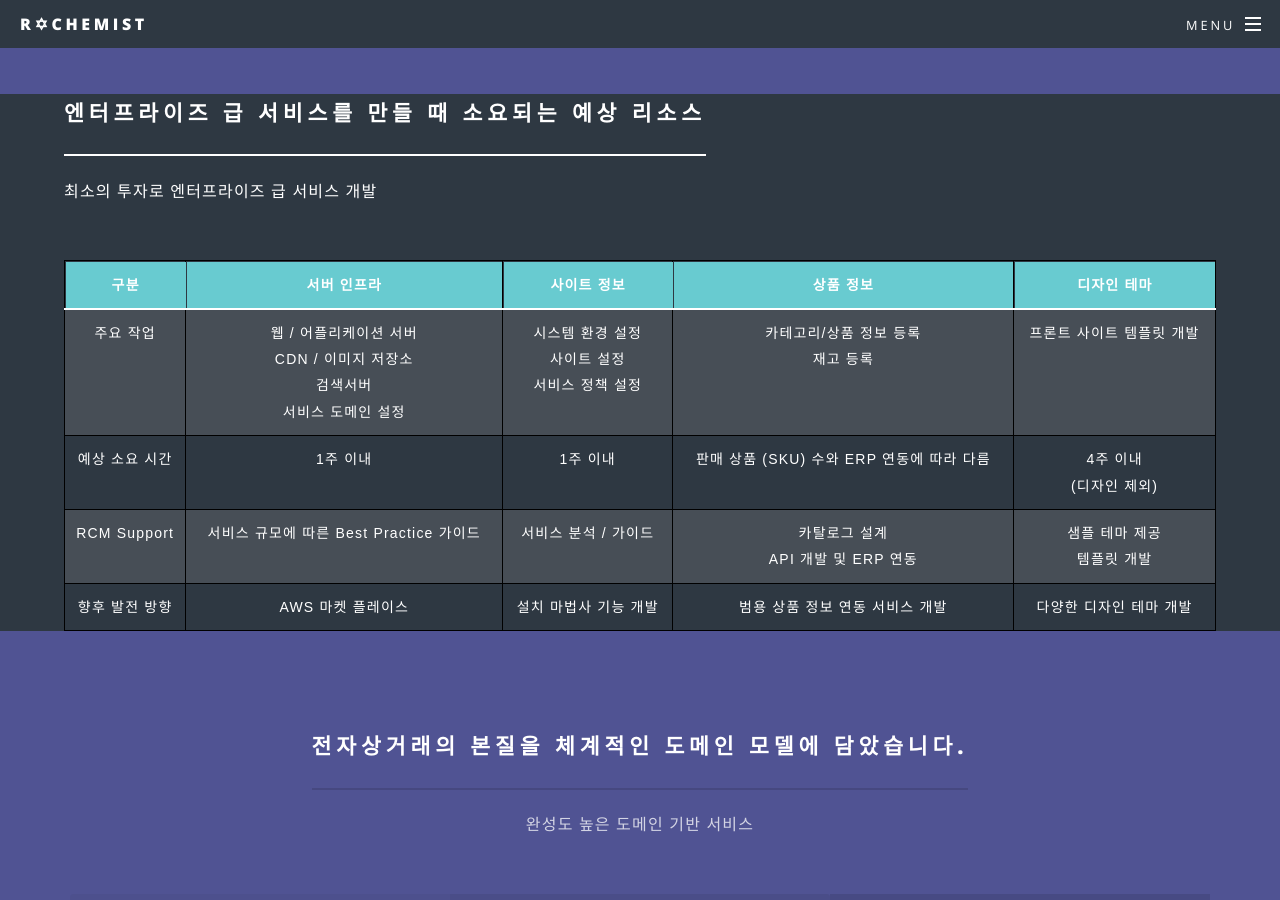
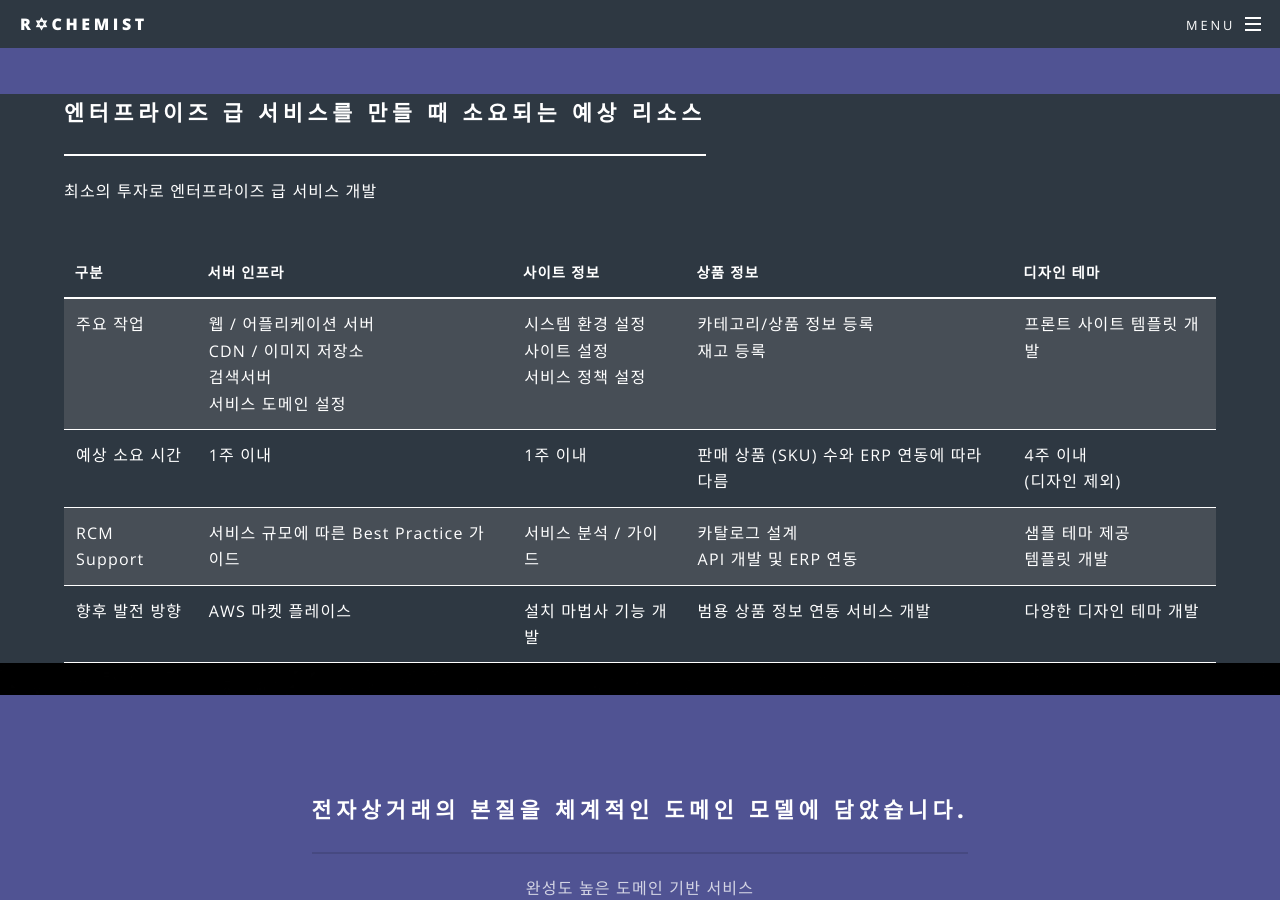
Before and after one commit to rchemist/rchemist.github.io, a Jekyll site: the page built from index.html, in a window 1280 px wide and 900 px high, scrolled down 1481 px. Built offline with Jekyll 4.4.1, drawn with Linux system fonts in a browser that asks for light colours.

```diff
--- a/index.html
+++ b/index.html
@@ -1,18 +1,6 @@
 ---
 layout: landing
 ---
-
-<style type="text/css">
-	.tg  {border-collapse:collapse;border-spacing:0;margin:0px auto;}
-	.tg td{border-color:black;border-style:solid;border-width:1px;font-family:Arial, sans-serif;font-size:14px;
-		overflow:hidden;padding:10px 5px;word-break:normal;}
-	.tg th{border-color:black;border-style:solid;border-width:1px;font-family:Arial, sans-serif;font-size:14px;
-		font-weight:normal;overflow:hidden;padding:10px 5px;word-break:normal;}
-	.tg .tg-4shx{background-color:#68cbd0;font-weight:bold;position:-webkit-sticky;position:sticky;text-align:center;top:-1px;
-		vertical-align:top;will-change:transform}
-	.tg .tg-baqh{text-align:center;vertical-align:top}
-	@media screen and (max-width: 767px) {.tg {width: auto !important;}.tg col {width: auto !important;}.tg-wrap {overflow-x: auto;-webkit-overflow-scrolling: touch;margin: auto 0px;}}
-</style>
 				<!-- Banner -->
 					<section id="banner">
 						<div class="inner">
```
